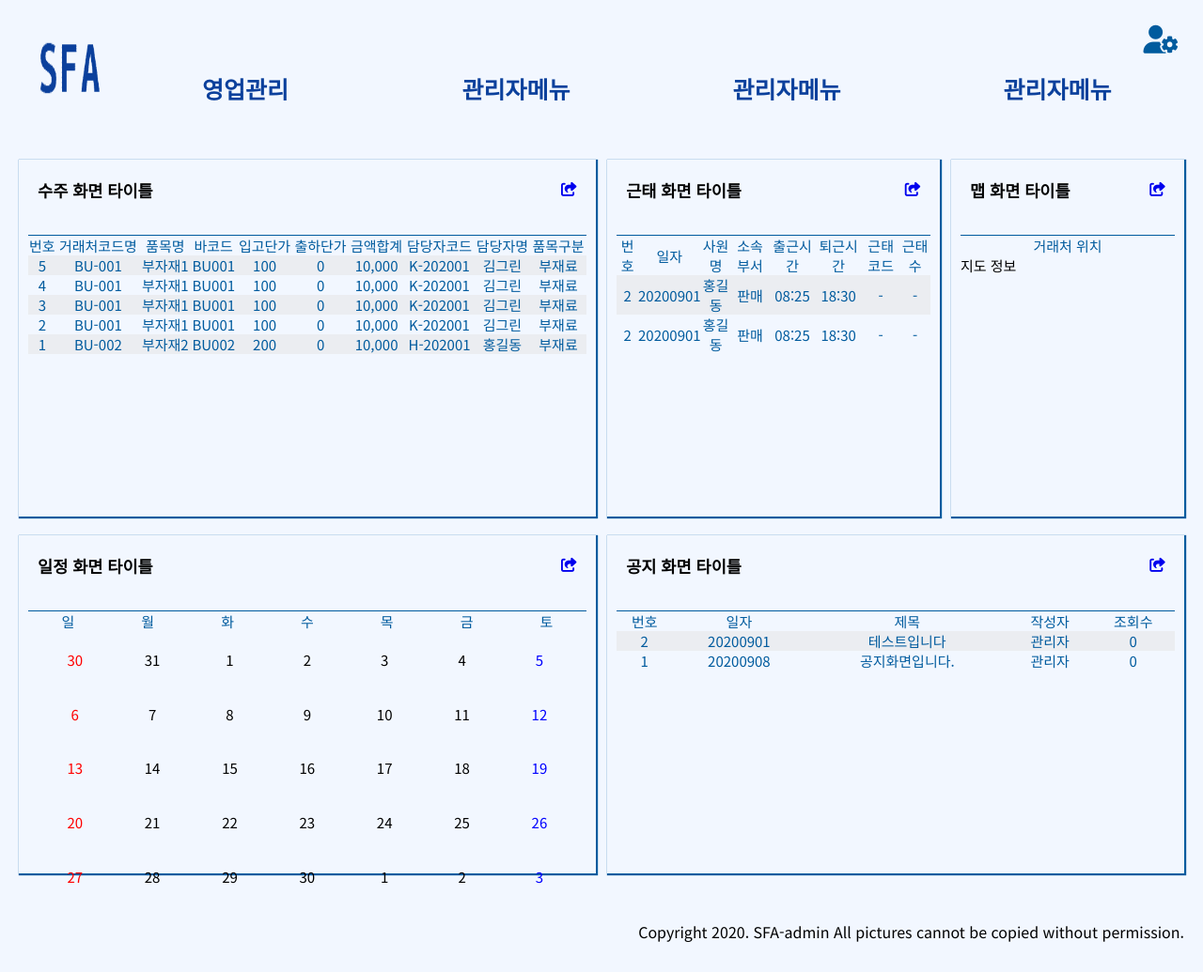
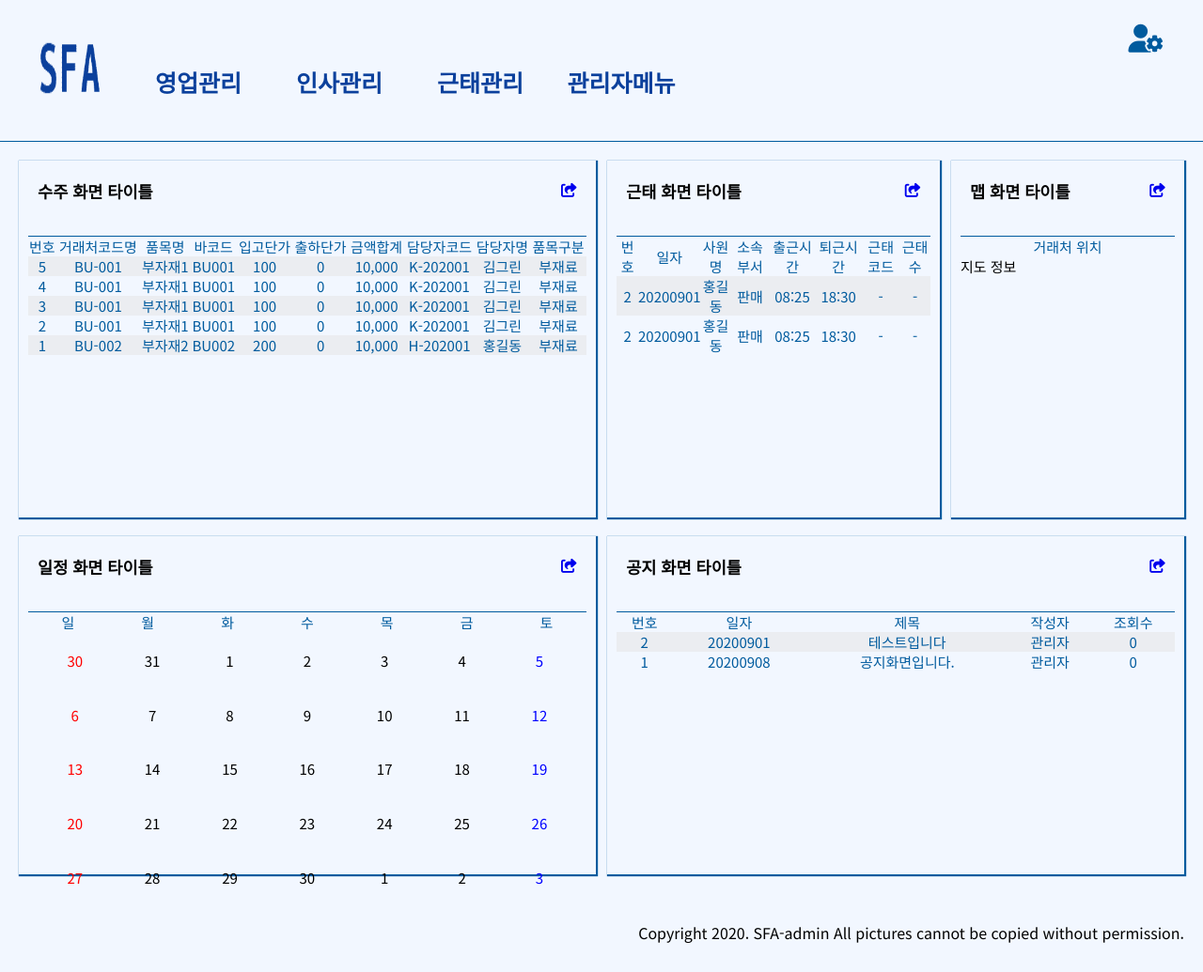
Before and after one commit to sso-jeong/project_front, a plain HTML site: page index.html in a window 1280 px wide. Shown: the whole page at 94% size. Drawn offline with nearby package versions, Linux system fonts and the light colour scheme.

Commit message:
0908 SFA

```diff
--- a/css/reset_main.css
+++ b/css/reset_main.css
@@ -9,7 +9,6 @@
 }
 
 body {
-    /* font-family: 'Catamaran', sans-serif; */
     font-family: 'Noto Sans KR', sans-serif;
     background-color: #F2F7FF;
 }
@@ -26,6 +25,7 @@ a {
 nav {
     width: 100%;
     background-color: #F2F7FF;
+    border-bottom: solid 1px #005b9e;
 }
 
 ul li,
--- a/css/style_main.css
+++ b/css/style_main.css
@@ -41,44 +41,52 @@
     cursor: pointer;
 }
 
-.menu-top {
-    width: 100%;
-    padding: 0 10px;
-    text-align: center;
-    font-size: 25px;
-
+#topMenu {
+    position: relative;
 }
 
-.menu-top a {
+#topMenu ul li {
     color: #0b409c;
+    float: left;
+    line-height: 30px;
+    vertical-align: middle;
+    text-align: center;
 }
 
-ul,
-.menu-title ul {
-    display: flex;
-    justify-content: space-between;
-
+.menuLink,
+.submenuLink {
+    color: #0b409c;
+    display: block;
+    width: 150px;
+    font-weight: bold;
+    font-size: 25px;
 }
 
-.menu-title {
-    padding-right: 20px;
-    justify-content: center;
-    font-weight: 700;
-
+.menuLink:hover {
+    border-bottom: solid 1px #005b9e;
 }
 
-.menu-sub {
-    width: 250px;
-    font-size: 20px;
-    visibility: hidden;
+.subMenu {
+    position: absolute;
+    height: 0px;
+    overflow: hidden;
+    transition: height .2s;
+    width: 100%;
+    left: 200px;
 }
 
-ul li:hover .menu-sub {
-    visibility: visible;
+.submenuLink {
+    font-size: 15px;
+    margin-right: -1px;
+    background-color: #ebedf1;
 }
 
-ul li:hover .menu-title {
-    border-bottom: solid 1px #005b9e;
+.submenu li {
+    display: inline-block;
+}
+
+.topMenuLi:hover .subMenu {
+    height: 32px;
 }
 
 /***************관리자 작은 페이지(로그아웃, 권한주기 용)***************/
--- a/index.html
+++ b/index.html
@@ -14,7 +14,7 @@
 <body>
     <div class="page-wrap">
         <header>
-            <nav>
+            <nav id="topMenu">
                 <div class="top">
                     <div class="logo">
                         <img src="images/logo_sfa.png" alt="" title="SFA" />
@@ -23,11 +23,9 @@
                     <div class="title-top">
                         <div class="auth">
                             <div class="dropdown">
-                                <button type="button" class="dropbtn" onclick="btnIcon()">
-                                    <span class="icon">
-                                        <i class="fas fa-user-cog"></i>
+                                <span class="dropbtn" onclick="btnIcon()">
+                                    <i class="fas fa-user-cog dropbtn"></i>
                                 </span>
-                                </button>
 
                                 <div id="adminDropdown" class="dropdown-content">
                                     <div class="ad-top">
@@ -63,70 +61,48 @@
                                 </div>
                             </div>
                         </div>
-                        <div class="menu-top">
                         <ul>
-                                <li>
-                                    <div class="menu-title"><a href="#">영업관리</a></div>
-                                    <ul class="menu-sub">
-                                        <li>
-                                            <a href="#">품목관리</a>
-                                        </li>
-                                        <li>
-                                            <a href="#">거래처등록</a>
-                                        </li>
-                                        <li>
-                                            <a href="#">수주관리</a>
-                                        </li>
-                                        <li>
-                                            <a href="#">구매관리</a>
-                                        </li>
+                            <li class="topMenuLi">
+                                <a class="menuLink" href="#">영업관리</a>
+                                <ul class="subMenu">
+                                    <li> <a class="submenuLink longLink" href="#">품목관리</a></li>
+                                    <li> <a class="submenuLink longLink" href="#">거래처등록</a></li>
+                                    <li> <a class="submenuLink longLink" href="#">수주관리</a></li>
+                                    <li> <a class="submenuLink longLink" href="#">구매관리</a></li>
                                 </ul>
                             </li>
-                                <li>
-                                    <div class="menu-title"><a href="#">관리자메뉴</a></div>
-                                    <ul class="menu-sub">
-                                        <li>
-                                            <a href="#">품목품목등록등록</a>
-                                        </li>
-                                        <li>
-                                            <a href="#">품목등록</a>
-                                        </li>
-                                        <li>
-                                            <a href="#">품목등록</a>
-                                        </li>
+
+                            <li class="topMenuLi">
+                                <a class="menuLink" href="#">인사관리</a>
+                                <ul class="subMenu">
+                                    <li> <a class="submenuLink" href="#">서브메뉴1</a></li>
+                                    <li> <a class="submenuLink" href="#">서브메뉴2</a></li>
+                                    <li> <a class="submenuLink" href="#">서브메뉴3</a></li>
+                                    <li> <a class="submenuLink" href="#">서브메뉴4</a></li>
                                 </ul>
                             </li>
-                                <li>
-                                    <div class="menu-title"><a href="#">관리자메뉴</a></div>
-                                    <ul class="menu-sub">
-                                        <li>
-                                            <a href="#">품목품목등록등록</a>
-                                        </li>
-                                        <li>
-                                            <a href="#">품목등록</a>
-                                        </li>
-                                        <li>
-                                            <a href="#">품목등록</a>
-                                        </li>
+
+                            <li class="topMenuLi">
+                                <a class="menuLink" href="#">근태관리</a>
+                                <ul class="subMenu">
+                                    <li> <a class="submenuLink" href="#">서브메뉴1</a></li>
+                                    <li> <a class="submenuLink" href="#">서브메뉴2</a></li>
+                                    <li> <a class="submenuLink" href="#">서브메뉴3</a></li>
+                                    <li> <a class="submenuLink" href="#">서브메뉴4</a></li>
                                 </ul>
                             </li>
-                                <li>
-                                    <div class="menu-title"><a href="#">관리자메뉴</a></div>
-                                    <ul class="menu-sub">
-                                        <li>
-                                            <a href="#">품목품목등록등록</a>
-                                        </li>
-                                        <li>
-                                            <a href="#">품목등록</a>
-                                        </li>
-                                        <li>
-                                            <a href="#">품목등록</a>
-                                        </li>
+
+                            <li class="topMenuLi">
+                                <a class="menuLink" href="#">관리자메뉴</a>
+                                <ul class="subMenu">
+                                    <li> <a class="submenuLink" href="#">서브메뉴1</a></li>
+                                    <li> <a class="submenuLink" href="#">서브메뉴2</a></li>
+                                    <li> <a class="submenuLink" href="#">서브메뉴3</a></li>
+                                    <li> <a class="submenuLink" href="#">서브메뉴4</a></li>
                                 </ul>
                             </li>
+
                         </ul>
-                        </div>
-                    </div>
                     </div>
             </nav>
         </header>
--- a/test/test2.css
+++ b/test/test2.css
@@ -41,44 +41,52 @@
     cursor: pointer;
 }
 
-.menu-top {
-    width: 100%;
-    padding: 0 10px;
-    text-align: center;
-    font-size: 25px;
-
+#topMenu {
+    position: relative;
 }
 
-.menu-top a {
+#topMenu ul li {
     color: #0b409c;
+    float: left;
+    line-height: 30px;
+    vertical-align: middle;
+    text-align: center;
 }
 
-ul,
-.menu-title ul {
-    display: flex;
-    justify-content: space-between;
-
+.menuLink,
+.submenuLink {
+    color: #0b409c;
+    display: block;
+    width: 150px;
+    font-weight: bold;
+    font-size: 25px;
 }
 
-.menu-title {
-    padding-right: 20px;
-    justify-content: center;
-    font-weight: 700;
-
+.menuLink:hover {
+    border-bottom: solid 1px #005b9e;
 }
 
-.menu-sub {
-    width: 250px;
-    font-size: 20px;
-    visibility: hidden;
+.subMenu {
+    position: absolute;
+    height: 0px;
+    overflow: hidden;
+    transition: height .2s;
+    width: 100%;
+    left: 200px;
 }
 
-ul li:hover .menu-sub {
-    visibility: visible;
+.submenuLink {
+    font-size: 15px;
+    margin-right: -1px;
+    background-color: #ebedf1;
 }
 
-ul li:hover .menu-title {
-    border-bottom: solid 1px #005b9e;
+.submenu li {
+    display: inline-block;
+}
+
+.topMenuLi:hover .subMenu {
+    height: 32px;
 }
 
 /***************관리자 작은 페이지(로그아웃, 권한주기 용)***************/
```
Also changed, not shown: SFA_register.html (+5 -4 lines), css/style.css (+3 -4 lines), js/register.js (+2 -7 lines), test/test2.html (+38 -60 lines). Lines whose indentation alone changed are shown as unchanged.
